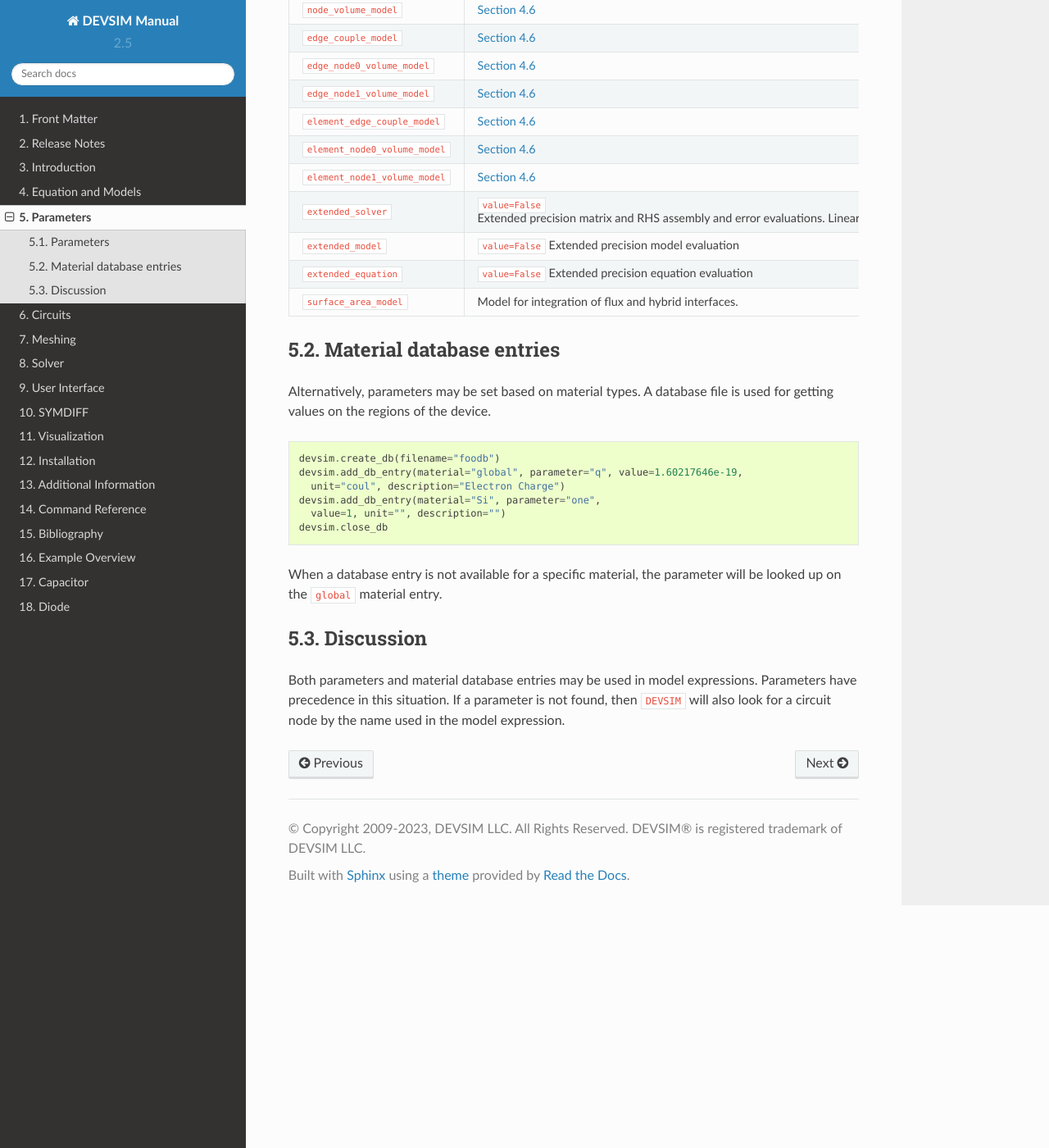
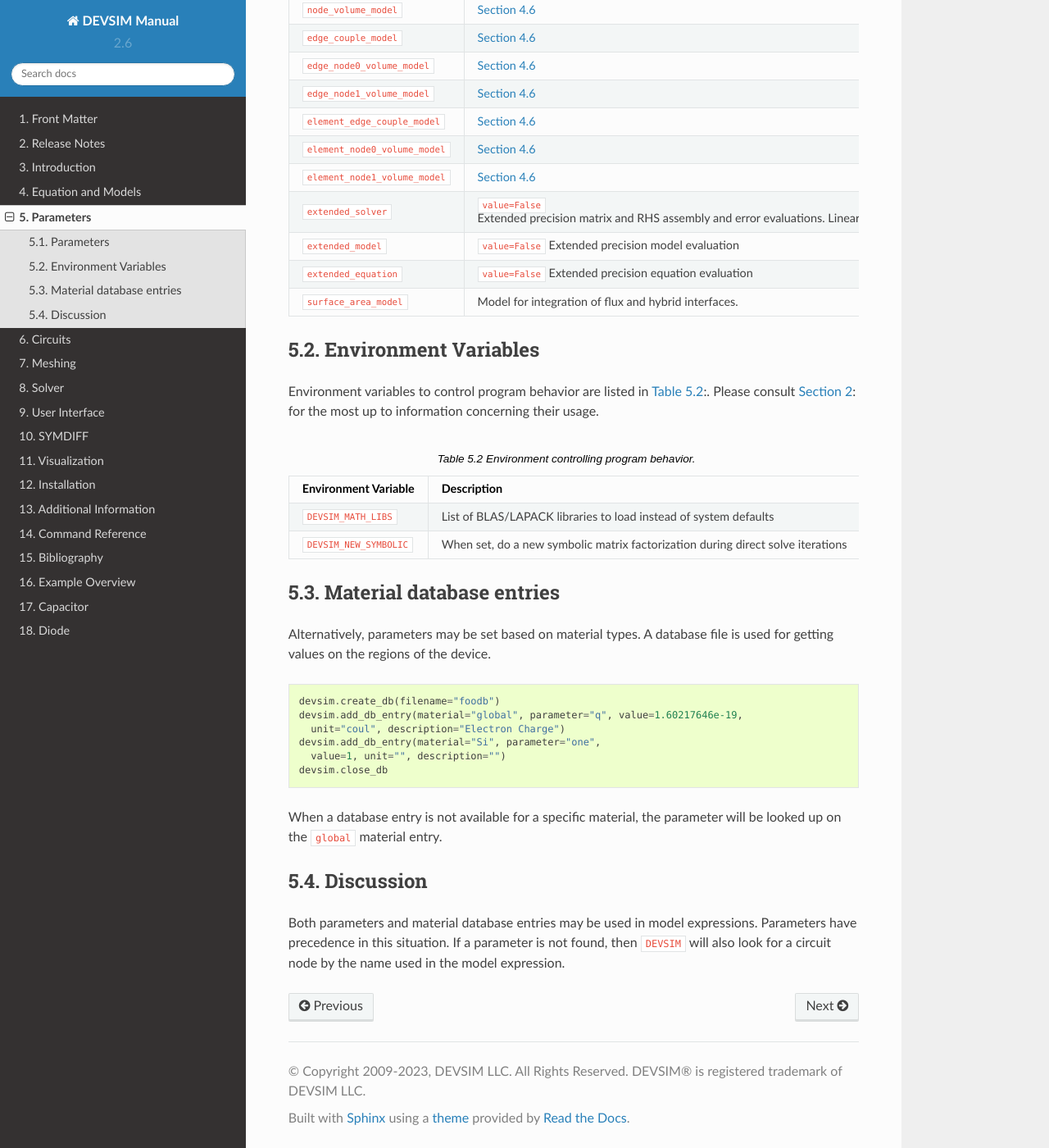
Before and after one commit to devsim/devsim_documentation, a Sphinx documentation site: the page built from sphinx/source/parameters.rst, in a window 1280 px wide and 1400 px high, scrolled down 673 px. Shown: the whole window at 82% size. Built offline with Sphinx 7.4.7 and the Read the Docs theme 2.0.0, drawn with Linux system fonts in a browser that asks for light colours.

Commit message:
update for 2.6 release

```diff
--- a/pydoc/CommandReference.rst
+++ b/pydoc/CommandReference.rst
@@ -66,6 +66,7 @@
 .. autofunction:: get_element_node_list
 .. autofunction:: get_interface_list
 .. autofunction:: get_region_list
+.. autofunction:: reset_devsim
 
 
 
--- a/sphinx/source/CommandReference.rst
+++ b/sphinx/source/CommandReference.rst
@@ -66,6 +66,7 @@
 .. autofunction:: get_element_node_list
 .. autofunction:: get_interface_list
 .. autofunction:: get_region_list
+.. autofunction:: reset_devsim
 
 
 
--- a/sphinx/source/conf.py
+++ b/sphinx/source/conf.py
@@ -67,9 +67,9 @@
 # built documents.
 #
 # The short X.Y version.
-version = u'2.5'
+version = u'2.6'
 # The full version, including alpha/beta/rc tags.
-release = u'2.5.0'
+release = u'2.6.0'
 
 # The language for content autogenerated by Sphinx. Refer to documentation
 # for a list of supported languages.
--- a/sphinx/source/parameters.rst
+++ b/sphinx/source/parameters.rst
@@ -44,6 +44,19 @@
   "``extended_equation``", "``value=False`` Extended precision equation evaluation"
   "``surface_area_model``", "Model for integration of flux and hybrid interfaces."
 
+Environment Variables
+~~~~~~~~~~~~~~~~~~~~~
+
+Environment variables to control program behavior are listed in :numref:`parameters__environment`:.  Please consult :numref:`release_notes`: for the most up to information concerning their usage.
+
+.. _parameters__environment:
+
+.. csv-table:: Environment controlling program behavior.
+  :header: "Environment Variable", "Description"
+  :widths: 20, 20
+
+  "``DEVSIM_MATH_LIBS``", "List of BLAS/LAPACK libraries to load instead of system defaults"
+  "``DEVSIM_NEW_SYMBOLIC``", "When set, do a new symbolic matrix factorization during direct solve iterations"
 
 Material database entries
 ~~~~~~~~~~~~~~~~~~~~~~~~~
--- a/sphinx/source/releasenotes.rst
+++ b/sphinx/source/releasenotes.rst
@@ -18,7 +20,7 @@
 
 The Intel MKL solver will now use reuse the symbolic factorization, if the simulation matrix sparse matrix pattern has not changed after the second nonlinear solver iteration.  This reduces simulation time, but can result in numerical differences in the simulation result.
 
-This behavior may be controlled by using this option in the solve command
+This behavior may be controlled by using this option in the :meth:`devsim.solve` command
 
 .. code-block:: none
 
@@ -37,6 +39,8 @@
 Fix documentation issue in :ref:`sec__diode1d` where the length of the 1D diode was incorrect.
 
 Fix issue where ``surface_area_model`` was missing from :ref:`parameters__behavior`.
+
+Added table of environment variables controlling program behavior in :ref:`parameters__environment`.
 
 Version 2.5.0
 ~~~~~~~~~~~~~
```
Also changed, not shown: other parts of sphinx/source/releasenotes.rst (+2 -0 lines), 4 other files.
